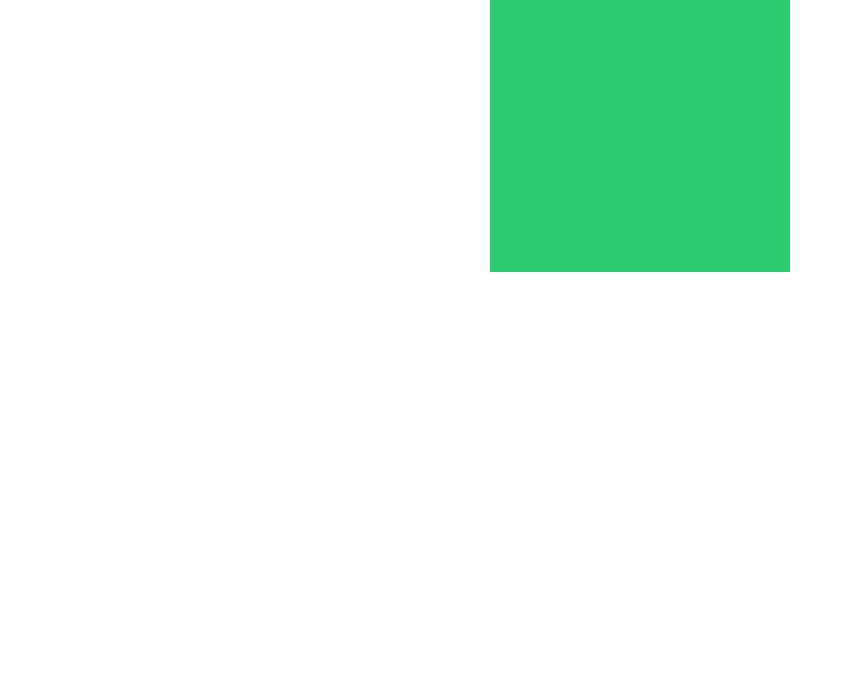
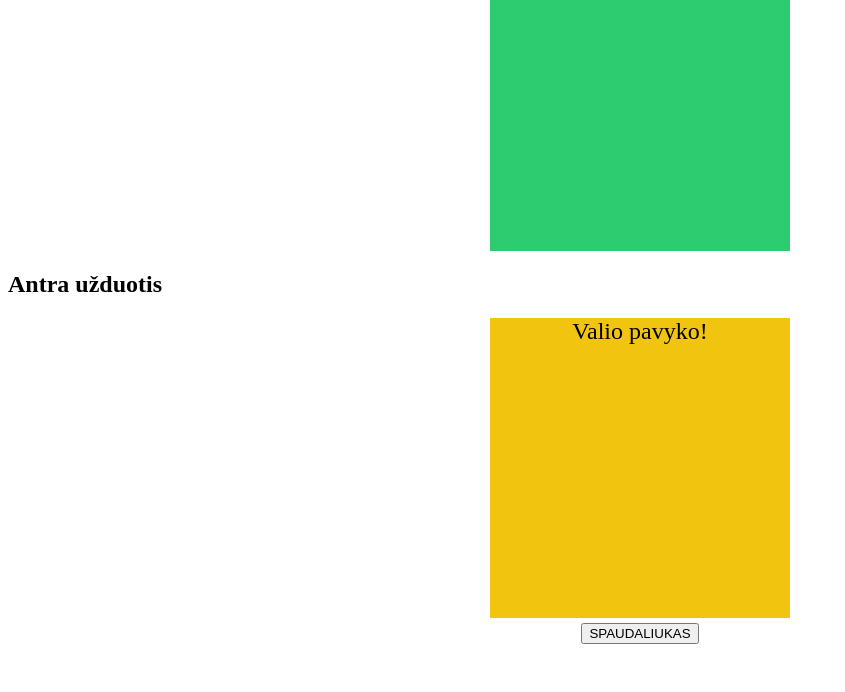
Before and after one commit to EditaPoc/FirstTasks, a plain HTML site: page index.html in a window 1280 px wide. Shown: the part 108-800 px from the top of the page, without its empty margins (0-845 px from the left). Drawn offline with Linux system fonts and the light colour scheme.

Commit message:
second task done

```diff
--- a/index.html
+++ b/index.html
@@ -7,8 +7,10 @@
     <title>Firts Tasks</title>
 </head>
 <body>
-    <h1>Pirma</h1>
+    <h1 style="font-size: 24px;">Pirma</h1>
     <div id="moku">Valio pavyko!</div>
+
+    <h2>Antra užduotis</h2>
     <script src="script.js"></script>
 </body>
 </html>
--- a/script.js
+++ b/script.js
@@ -5,3 +5,28 @@ block.style.height = '300px';
 block.style.margin = 'auto';
 block.style.textAlign = 'center';
 block.style.fontSize = '24px';
+
+var antrasDivas = document.createElement('div');
+antrasDivas.setAttribute('id', 'moku2');
+antrasDivas.innerHTML = 'Valio pavyko!';
+antrasDivas.style.width = '300px';
+antrasDivas.style.height = '300px';
+antrasDivas.style.margin = 'auto';
+antrasDivas.style.textAlign = 'center';
+antrasDivas.style.fontSize = '24px';
+antrasDivas.style.backgroundColor = '#f1c40f';
+
+document.body.appendChild(antrasDivas);
+// console.log(antrasDivas);
+
+var button = document.createElement('button');
+button.innerHTML = 'SPAUDALIUKAS';
+button.setAttribute('id', 'spaudaliukas');
+document.body.appendChild(button);
+button.style.display = 'block';
+button.style.margin = '5px auto';
+
+button.addEventListener('click', function() {
+    this.style.display = 'none';
+    antrasDivas.style.display = 'none';
+});
```
